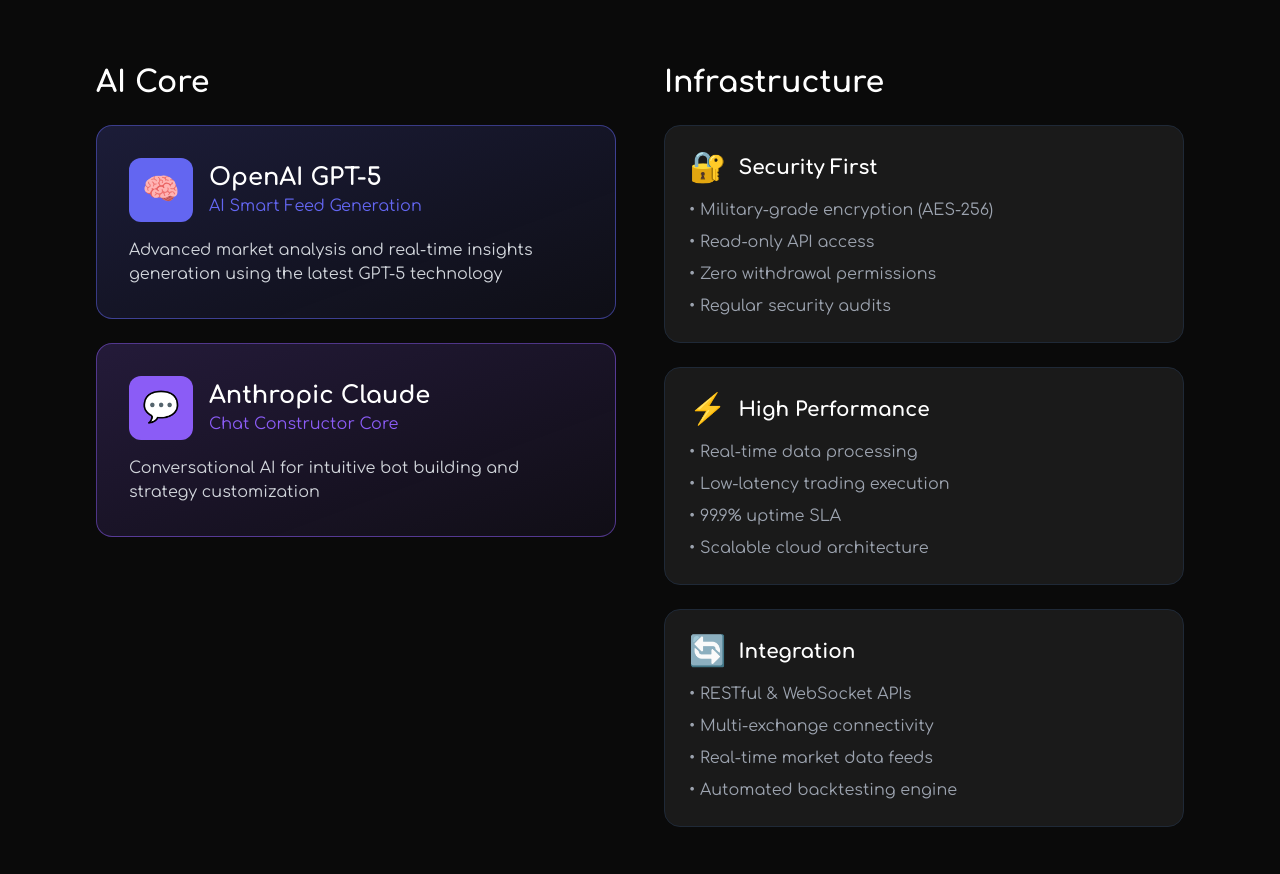
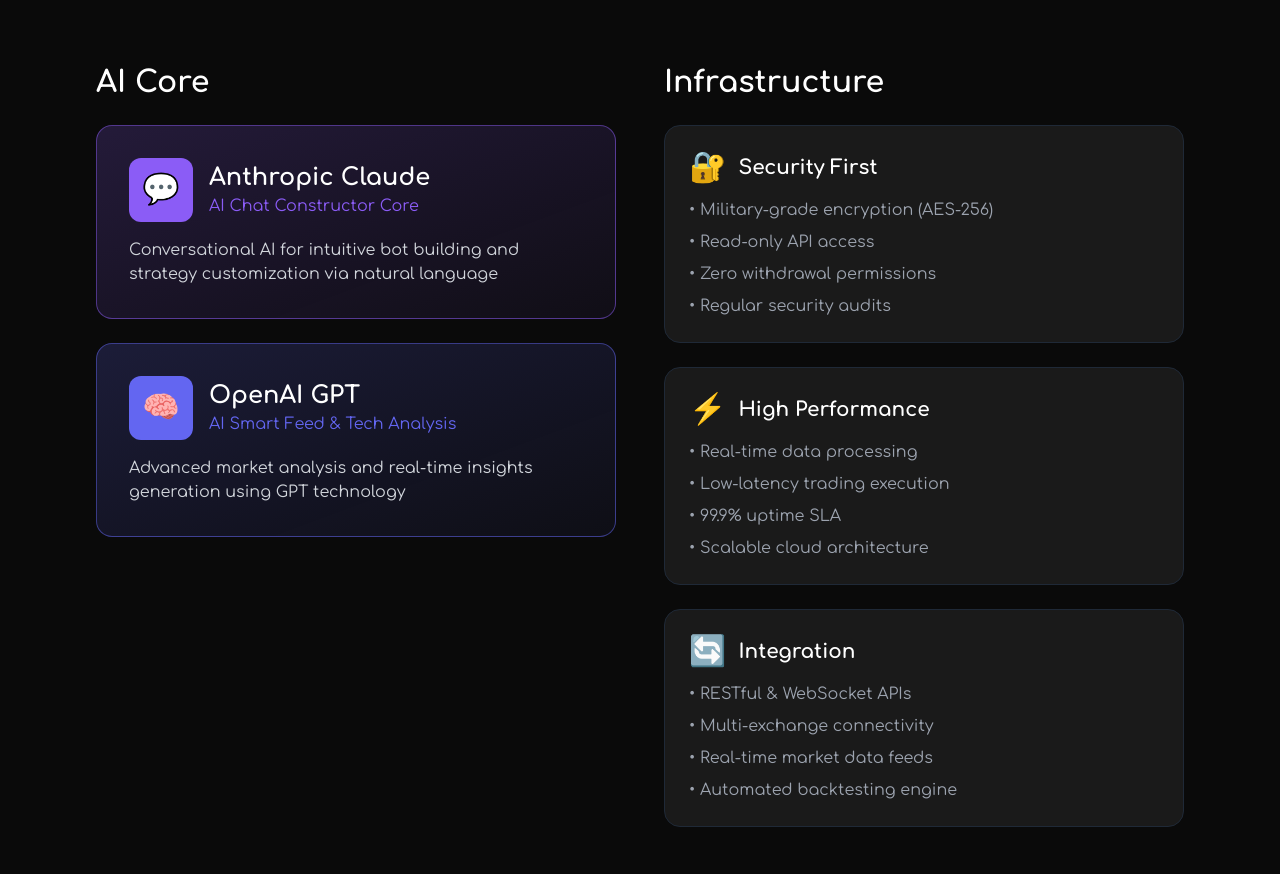
Before and after one commit to kirson21/f01i-pitch-deck, a React (Create React App) app in the folder frontend/: page / in a window 1280 px wide. Shown: the part 5354-6228 px from the top of the page. Built offline with nearby package versions, Linux system fonts and the light colour scheme; the HTML template or start-up script is replaced by a standard one.

Commit message:
auto-commit for 0908188c-fdc3-4e00-ab13-ad99109dc162

```diff
--- a/frontend/src/slides/TechnologySlide.js
+++ b/frontend/src/slides/TechnologySlide.js
@@ -29,21 +29,6 @@ const TechnologySlide = ({ slideNumber, totalSlides }) => {
           >
             <h3 className="text-3xl font-bold text-white mb-6">AI Core</h3>
 
-            <div className="bg-gradient-to-br from-primary/20 to-primary/5 p-8 rounded-2xl border border-primary/50">
-              <div className="flex items-center space-x-4 mb-4">
-                <div className="w-16 h-16 bg-primary rounded-xl flex items-center justify-center text-3xl">
-                  🧠
-                </div>
-                <div>
-                  <h4 className="text-2xl font-bold text-white">OpenAI GPT-5</h4>
-                  <p className="text-primary">AI Smart Feed Generation</p>
-                </div>
-              </div>
-              <p className="text-gray-300">
-                Advanced market analysis and real-time insights generation using the latest GPT-5 technology
-              </p>
-            </div>
-
             <div className="bg-gradient-to-br from-secondary/20 to-secondary/5 p-8 rounded-2xl border border-secondary/50">
               <div className="flex items-center space-x-4 mb-4">
                 <div className="w-16 h-16 bg-secondary rounded-xl flex items-center justify-center text-3xl">
@@ -51,11 +36,26 @@ const TechnologySlide = ({ slideNumber, totalSlides }) => {
                 </div>
                 <div>
                   <h4 className="text-2xl font-bold text-white">Anthropic Claude</h4>
-                  <p className="text-secondary">Chat Constructor Core</p>
+                  <p className="text-secondary">AI Chat Constructor Core</p>
                 </div>
               </div>
               <p className="text-gray-300">
-                Conversational AI for intuitive bot building and strategy customization
+                Conversational AI for intuitive bot building and strategy customization via natural language
+              </p>
+            </div>
+
+            <div className="bg-gradient-to-br from-primary/20 to-primary/5 p-8 rounded-2xl border border-primary/50">
+              <div className="flex items-center space-x-4 mb-4">
+                <div className="w-16 h-16 bg-primary rounded-xl flex items-center justify-center text-3xl">
+                  🧠
+                </div>
+                <div>
+                  <h4 className="text-2xl font-bold text-white">OpenAI GPT</h4>
+                  <p className="text-primary">AI Smart Feed & Tech Analysis</p>
+                </div>
+              </div>
+              <p className="text-gray-300">
+                Advanced market analysis and real-time insights generation using GPT technology
               </p>
             </div>
           </motion.div>
```
